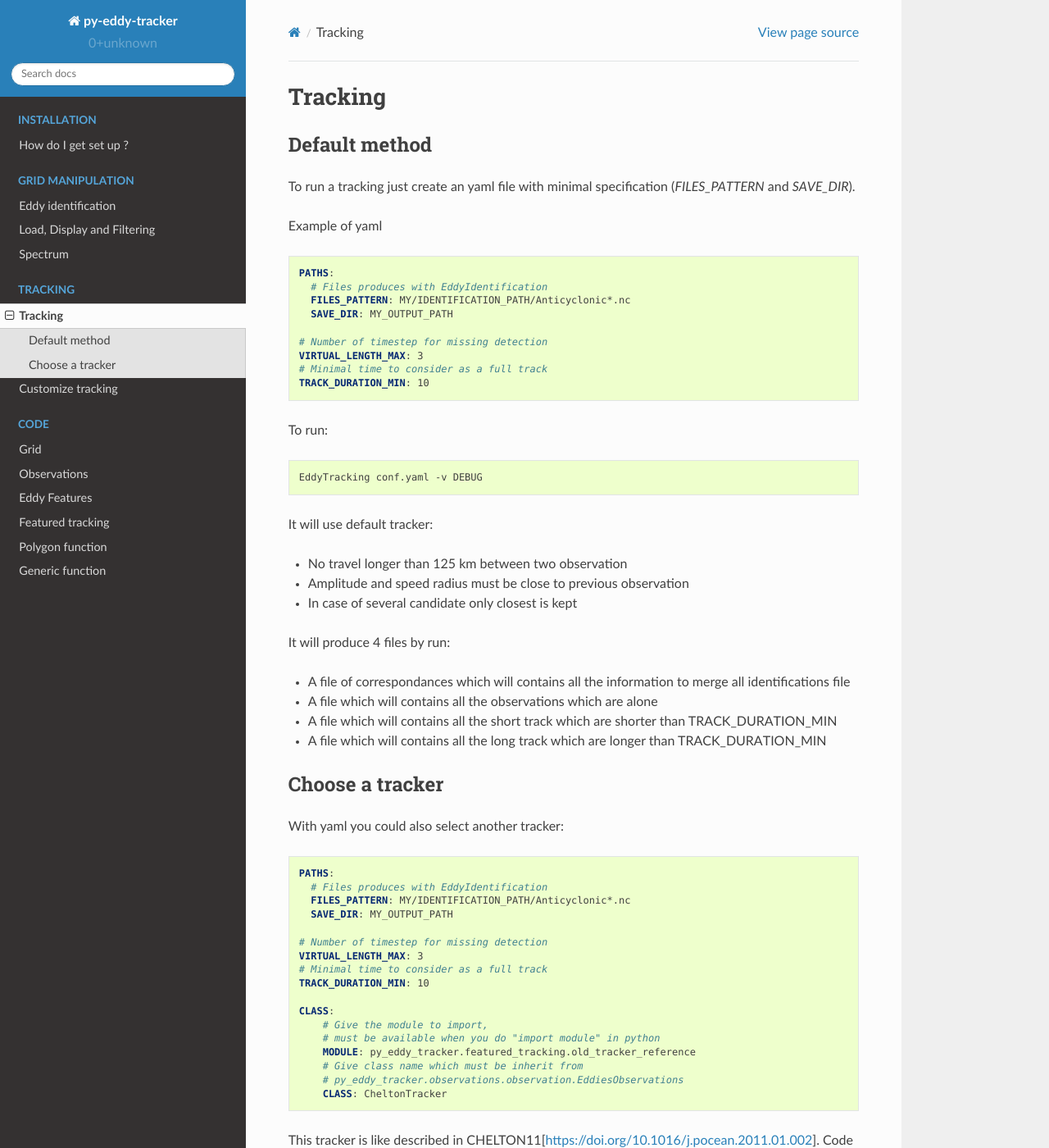
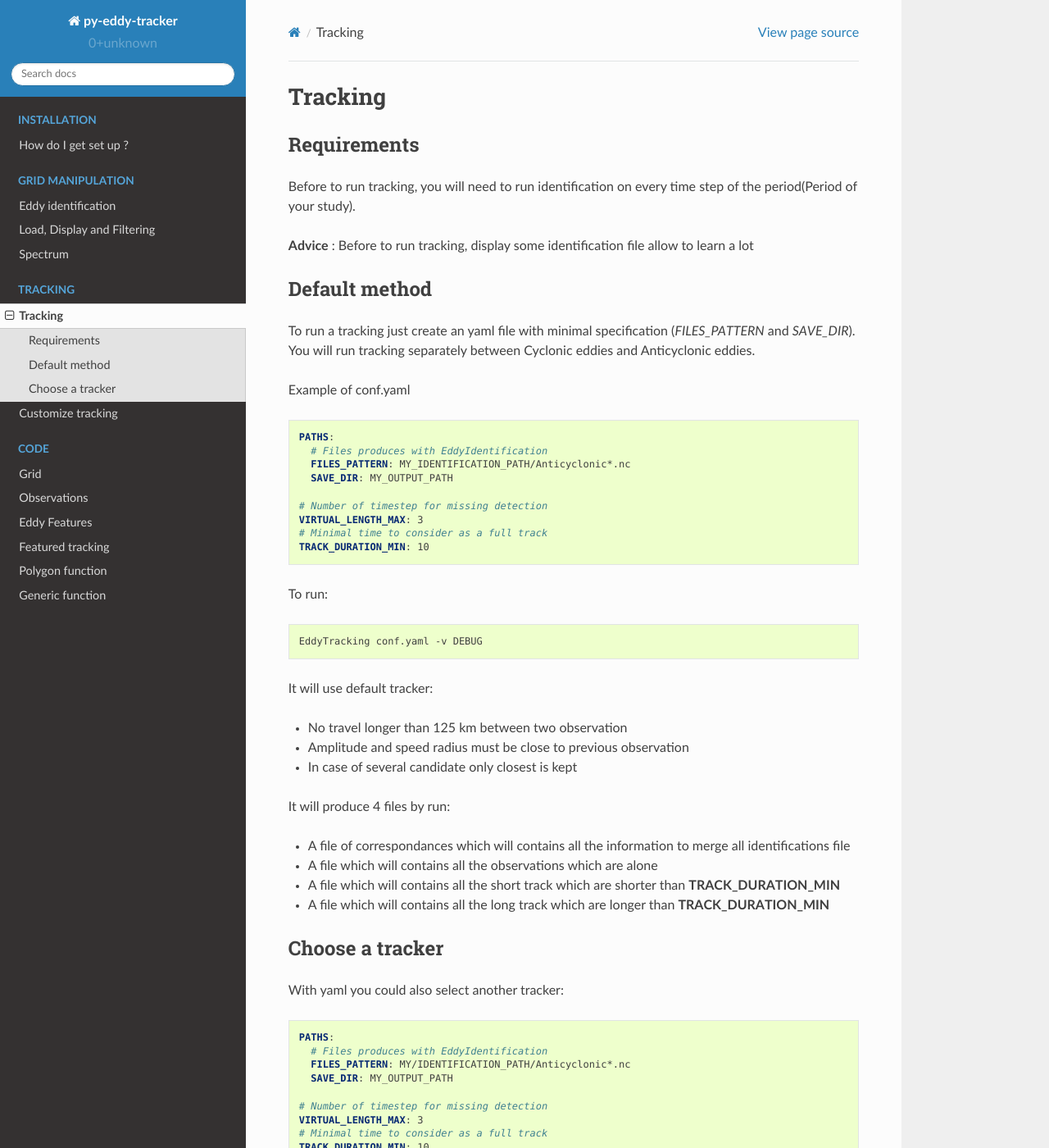
Before and after one commit to AntSimi/py-eddy-tracker, a Sphinx documentation site: the page built from doc/run_tracking.rst, in a window 1280 px wide and 1400 px high. Shown: the whole window at 82% size. Built offline with Sphinx 7.4.7 and the Read the Docs theme 2.0.0, drawn with Linux system fonts in a browser that asks for light colours; pages that are not in the unit, such as notebooks, are missing from menus.

Commit message:
Add some information about tracking

```diff
--- a/doc/run_tracking.rst
+++ b/doc/run_tracking.rst
@@ -2,19 +2,26 @@
 Tracking
 ========
 
+Requirements
+************
+
+Before to run tracking, you will need to run identification on every time step of the period(Period of your study).
+
+**Advice** : Before to run tracking, display some identification file allow to learn a lot
 
 Default method
 **************
 
 To run a tracking just create an yaml file with minimal specification (*FILES_PATTERN* and *SAVE_DIR*).
+You will run tracking separately between Cyclonic eddies and Anticyclonic eddies.
 
-Example of yaml
+Example of conf.yaml
 
 .. code-block:: yaml
 
     PATHS:
       # Files produces with EddyIdentification
-      FILES_PATTERN: MY/IDENTIFICATION_PATH/Anticyclonic*.nc
+      FILES_PATTERN: MY_IDENTIFICATION_PATH/Anticyclonic*.nc
       SAVE_DIR: MY_OUTPUT_PATH
 
     # Number of timestep for missing detection
@@ -39,8 +46,8 @@ It will produce 4 files by run:
 
 - A file of correspondances which will contains all the information to merge all identifications file
 - A file which will contains all the observations which are alone
-- A file which will contains all the short track which are shorter than TRACK_DURATION_MIN
-- A file which will contains all the long track which are longer than TRACK_DURATION_MIN
+- A file which will contains all the short track which are shorter than **TRACK_DURATION_MIN**
+- A file which will contains all the long track which are longer than **TRACK_DURATION_MIN**
 
 
 Choose a tracker
```
